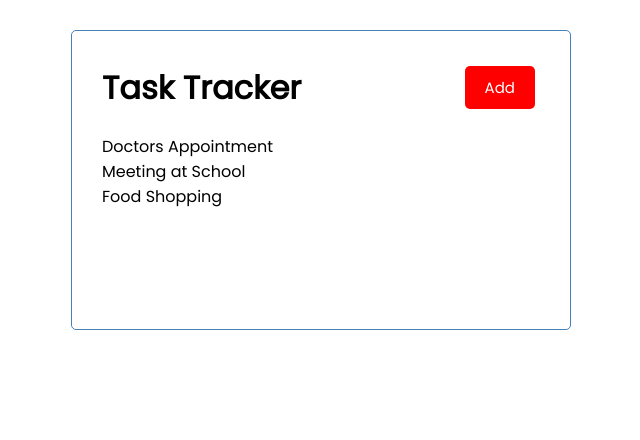
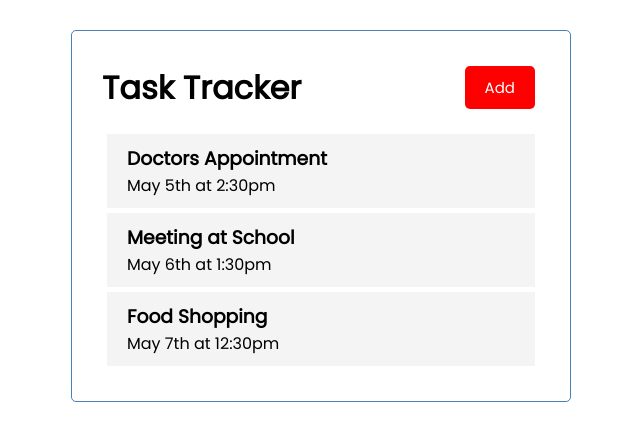
Before and after one commit to simorgh10/angular-crash-2021, an Angular app: page / in a window 1280 px wide. Shown: the top 440 px of the page, without its empty margins (319-959 px from the left). Built offline with nearby package versions, Linux system fonts and the light colour scheme.

Commit message:
Display tasks

```diff
--- a/src/app/components/task-item/task-item.component.css
+++ b/src/app/components/task-item/task-item.component.css
@@ -0,0 +1,16 @@
+.task {
+    background: #f4f4f4;
+    margin: 5px;
+    padding: 10px 20px;
+    cursor: pointer;
+  }
+
+  .task.reminder {
+    border-left: 5px solid green;
+  }
+
+  .task h3 {
+    display: flex;
+    align-items: center;
+    justify-content: space-between;
+  }
--- a/src/app/components/task-item/task-item.component.html
+++ b/src/app/components/task-item/task-item.component.html
@@ -1 +1,4 @@
-<p>task-item works!</p>
+<div class="task">
+    <h3>{{ task.text }}</h3>
+    <p>{{ task.day }}</p>
+</div>
--- a/src/app/components/task-item/task-item.component.ts
+++ b/src/app/components/task-item/task-item.component.ts
@@ -1,4 +1,5 @@
-import { Component, OnInit } from '@angular/core';
+import { Component, Input, OnInit } from '@angular/core';
+import { Task } from 'src/app/Task';
 
 @Component({
   selector: 'app-task-item',
@@ -6,6 +7,8 @@
   styleUrls: ['./task-item.component.css']
 })
 export class TaskItemComponent implements OnInit {
+  @Input() task!: Task;
+  @Input() dummy!: string;
 
   constructor() { }
 
--- a/src/app/components/tasks/tasks.component.html
+++ b/src/app/components/tasks/tasks.component.html
@@ -1 +1 @@
-<p *ngFor="let task of tasks" >{{ task.text }}</p>
+<app-task-item *ngFor="let task of tasks" [task]="task" ></app-task-item>
```
